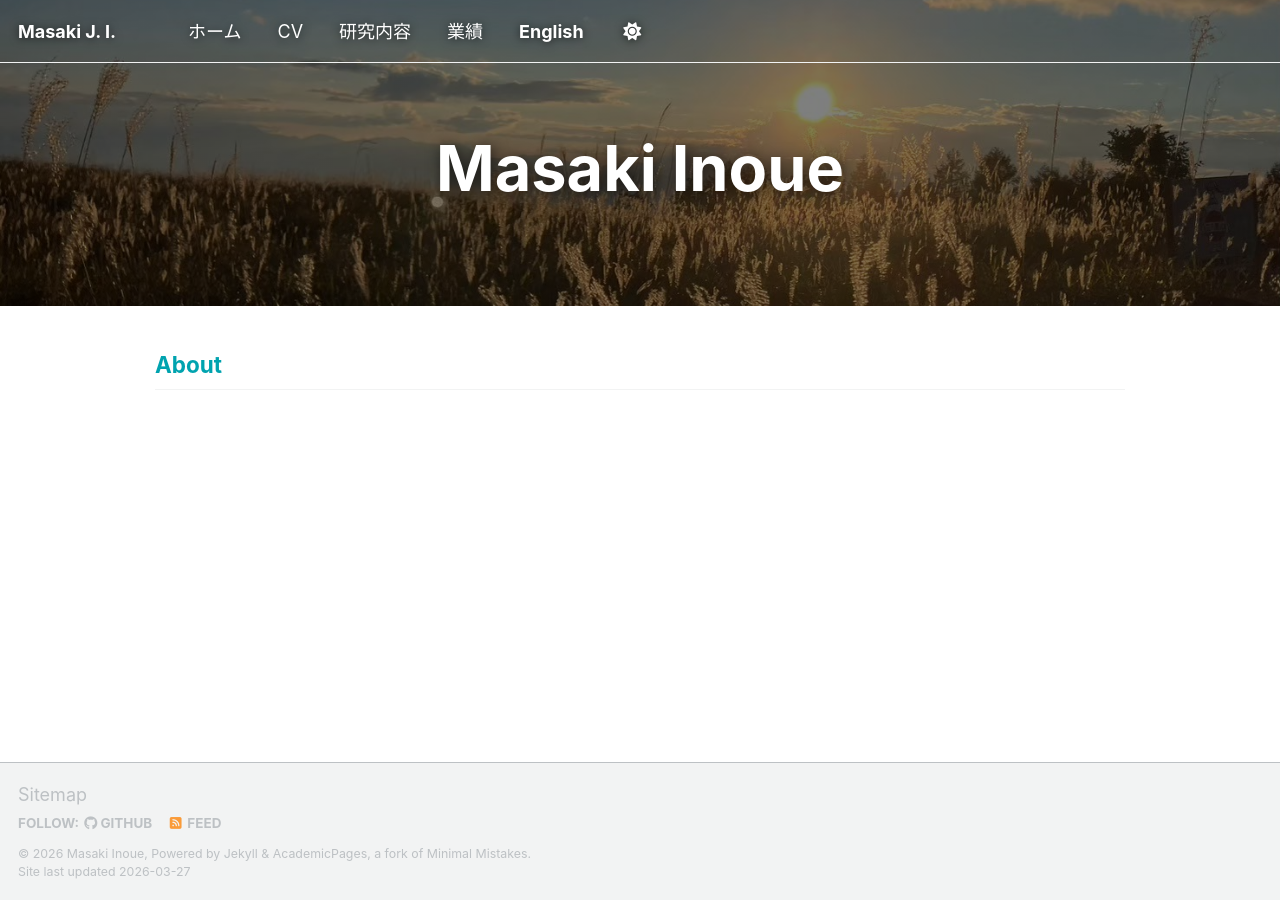
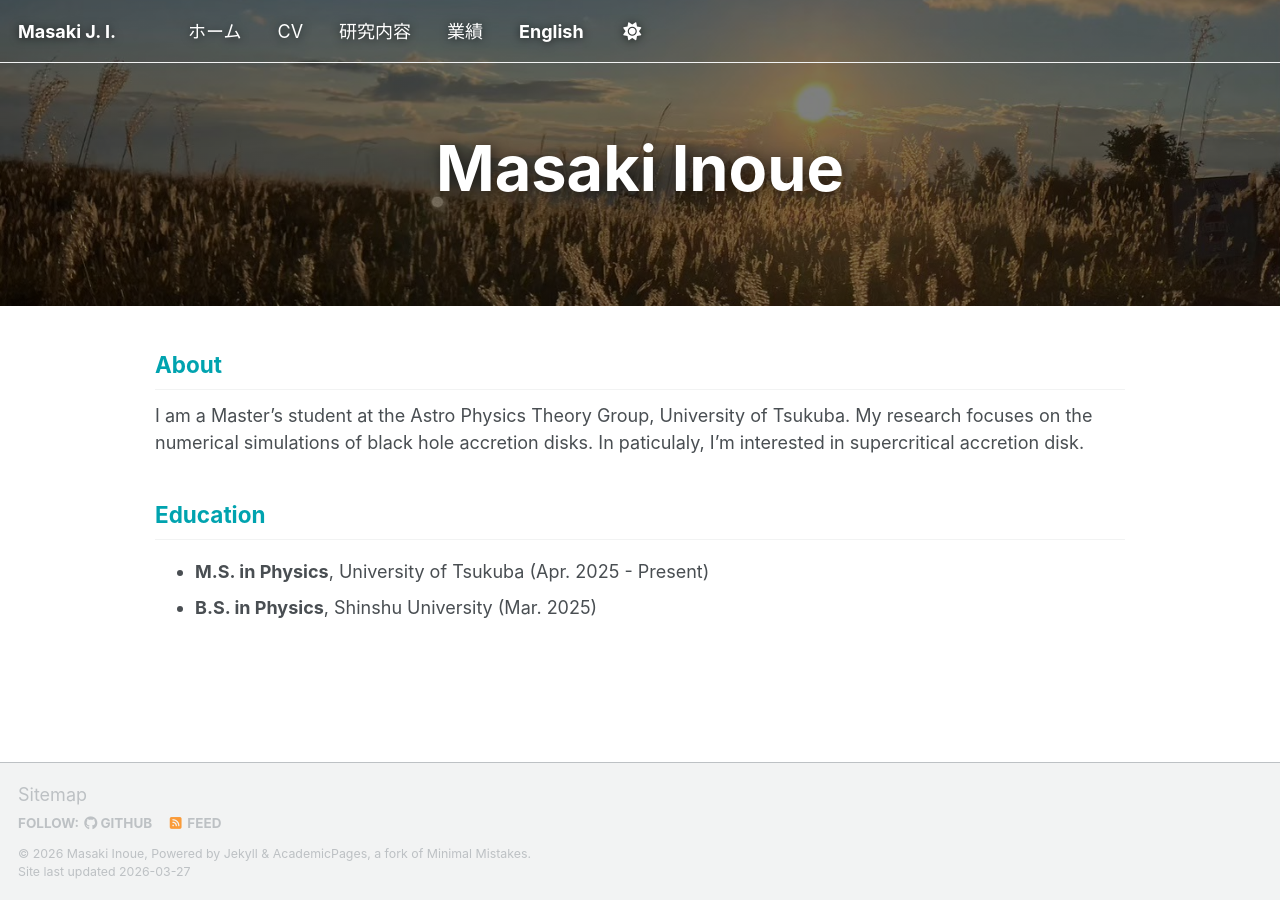
Before and after one commit to Masaki206/Masaki206.github.io, a Jekyll site: the page built from _pages/en.md, in a window 1280 px wide. Built offline with Jekyll 4.4.1, drawn with Linux system fonts in a browser that asks for light colours; a script bundle is joined from its source files by our own code; library files that are not in the unit come from our copies.

Commit message:
Update en.md

```diff
--- a/_pages/en.md
+++ b/_pages/en.md
@@ -9,3 +9,9 @@ header:
 ---
 
 ## About
+I am a Master's student at the Astro Physics Theory Group, University of Tsukuba. My research focuses on the numerical simulations of black hole accretion disks.
+In paticulaly, I'm interested in supercritical accretion disk.
+
+## Education
+* **M.S. in Physics**, University of Tsukuba (Apr. 2025 - Present)
+* **B.S. in Physics**, Shinshu University (Mar. 2025)
```
